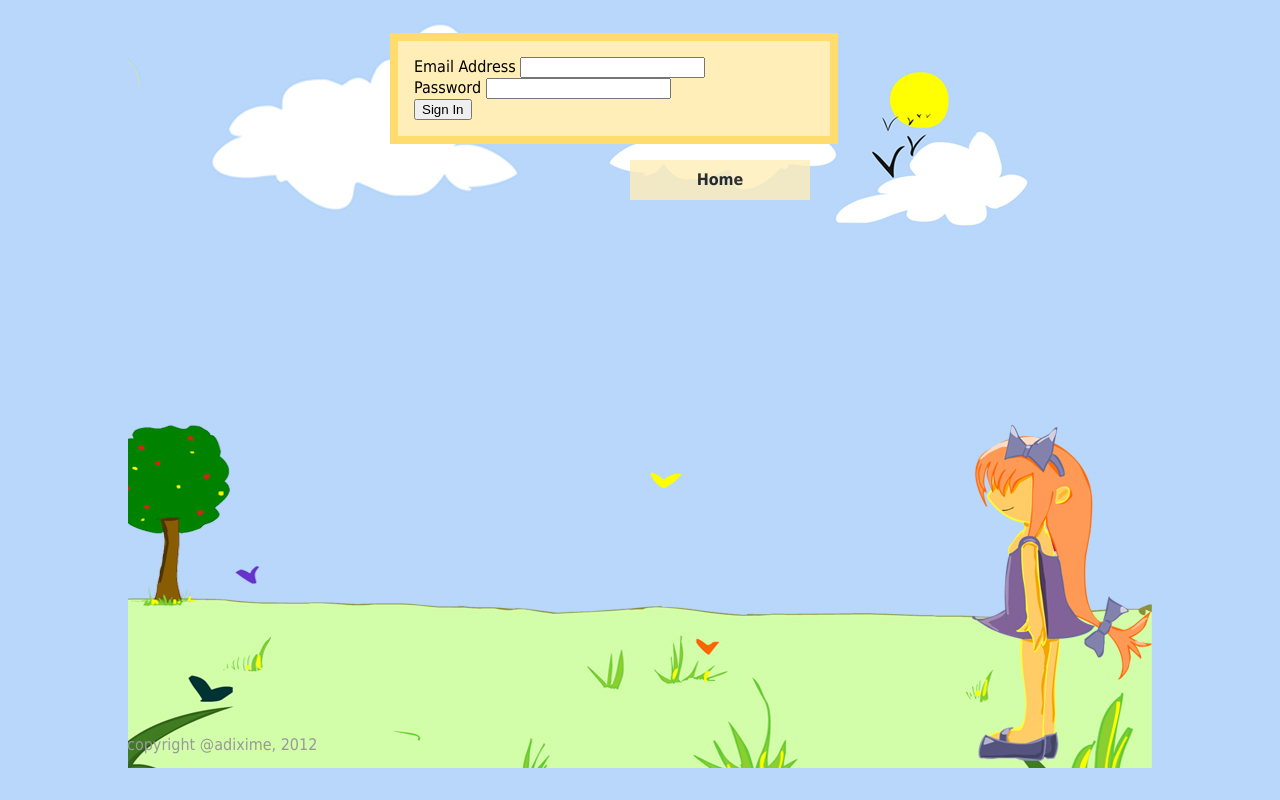
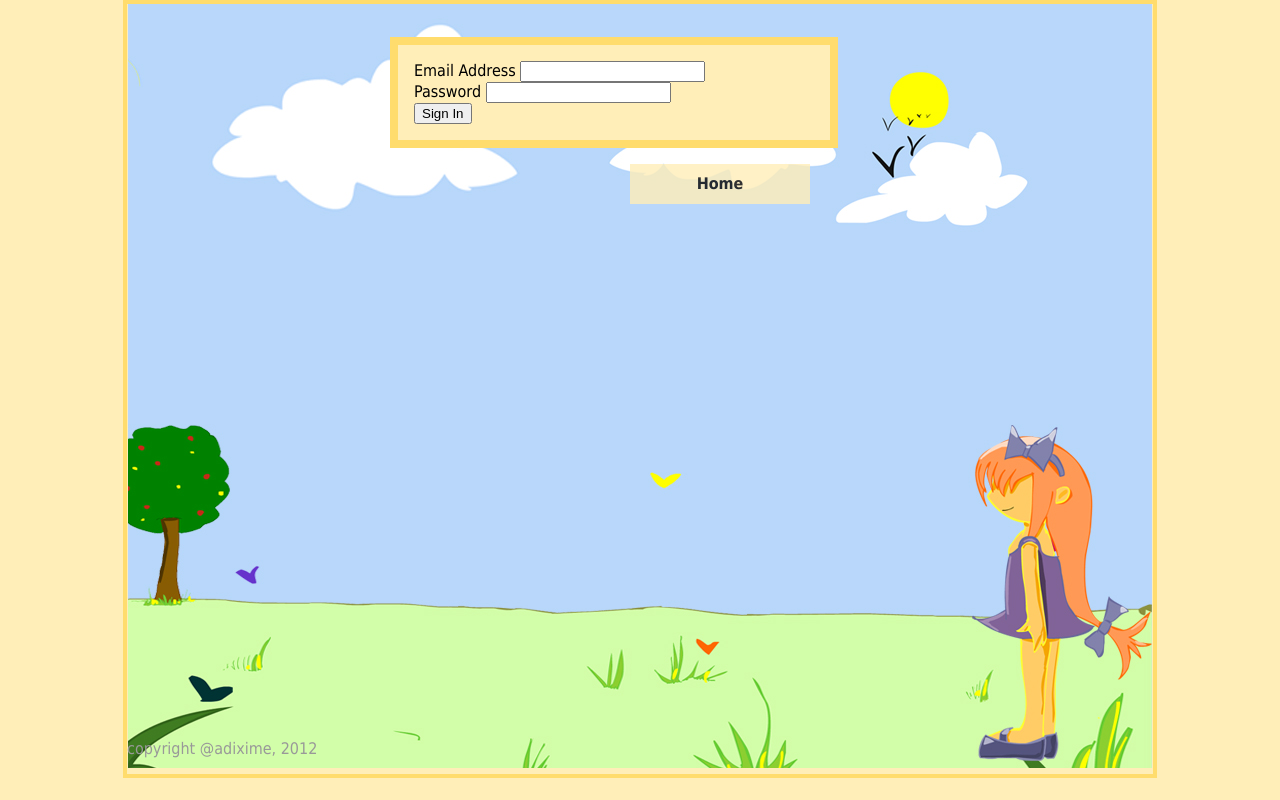
Before and after one commit to adixime/open-data-app, a PHP site: page /admin/sign-in.php in a window 1280 px wide. Run offline with PHP 8.4, Linux system fonts and the light colour scheme.

Commit message:
more changes

```diff
--- a/www/css/public.css
+++ b/www/css/public.css
@@ -2,7 +2,7 @@
 /* CSS Document */
 
 html {
-	background-color: #b9d7fb;
+
 }
 
 body {
@@ -14,7 +14,9 @@ body {
 	font-family:Tahoma, Geneva, sans-serif;
 
 	position: relative;
+	background-color: #ffeeb8;
 
+	border: 4px #ffdc6d solid;
 }
 
 .left_side {
```
